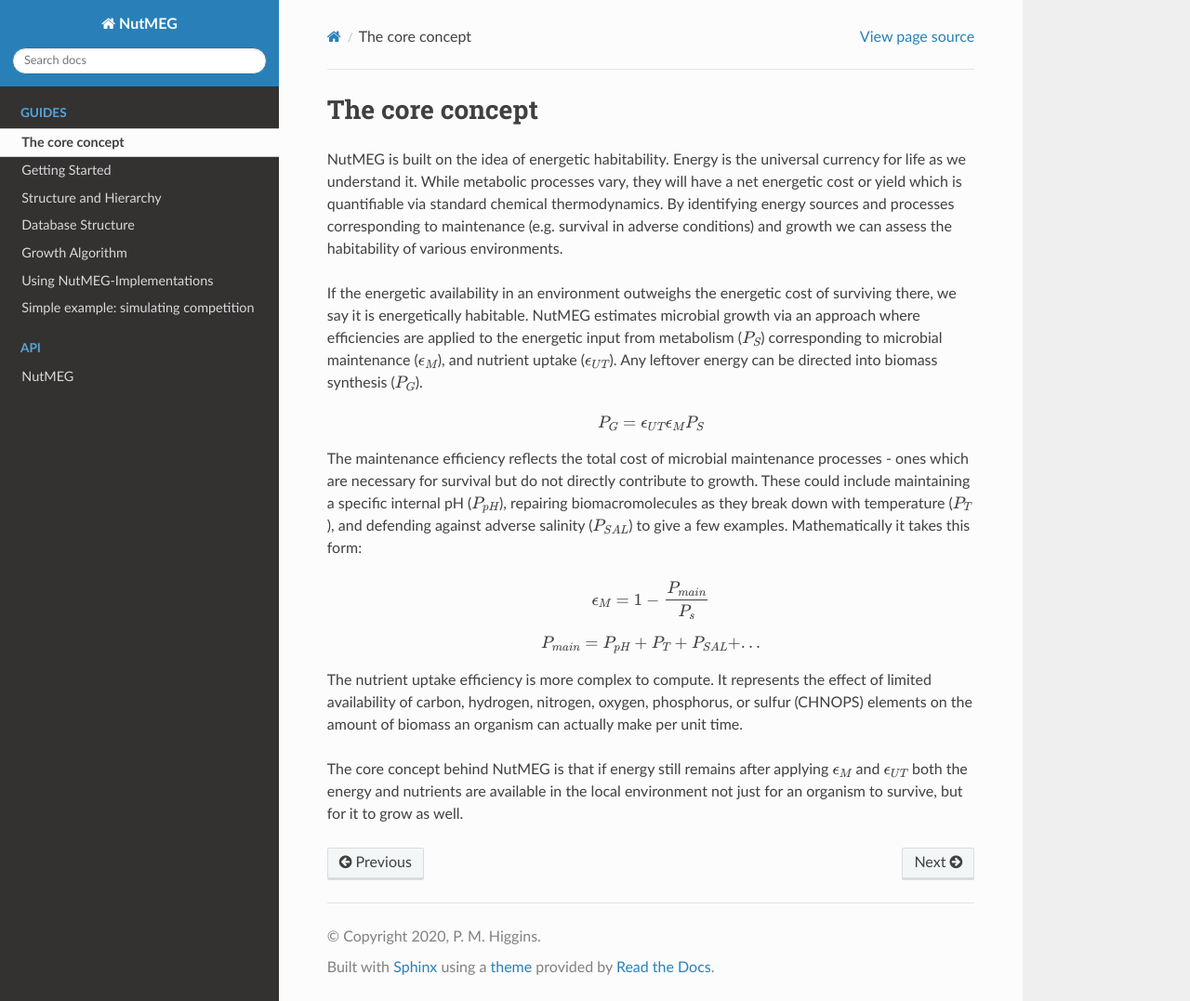
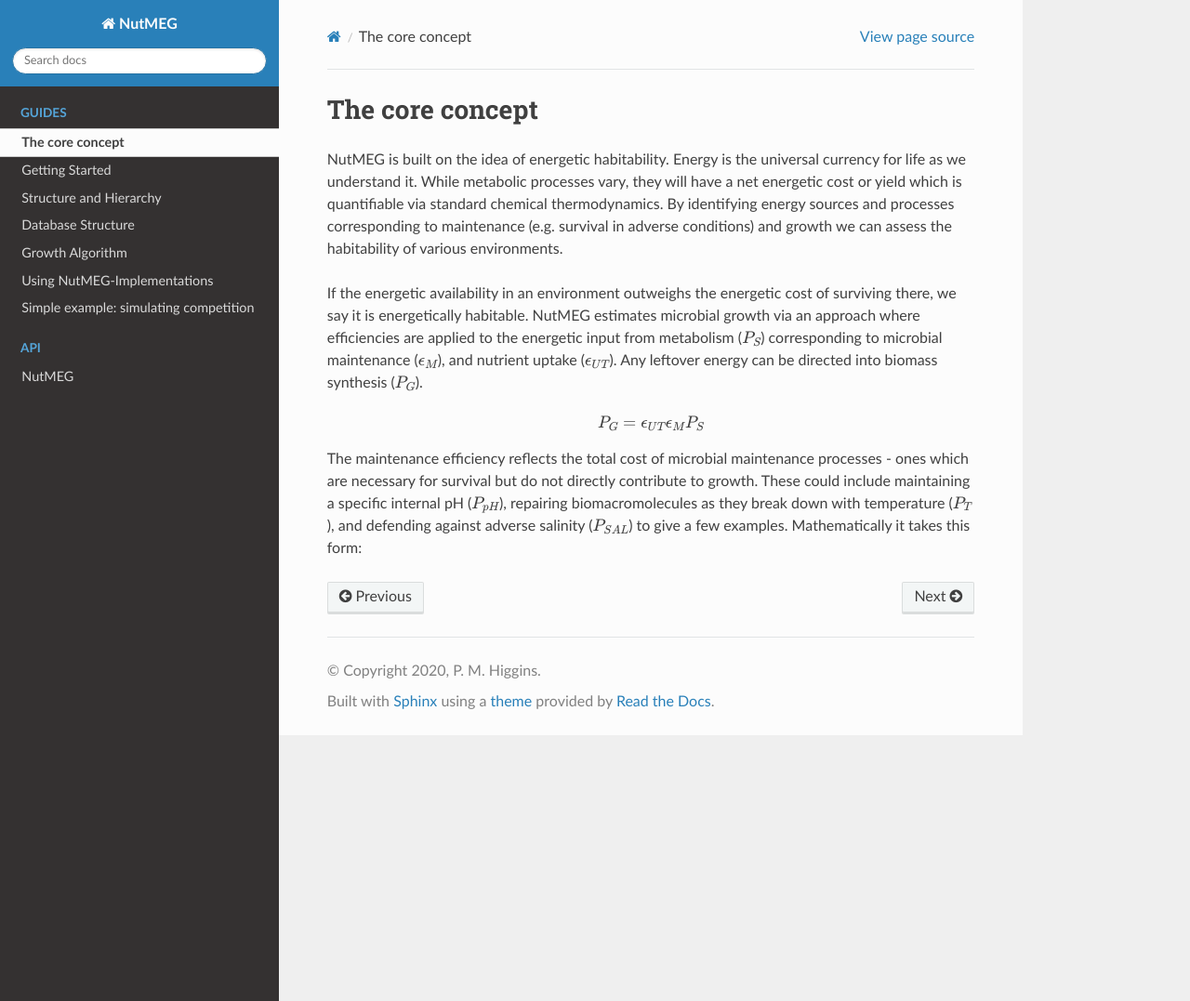
Before and after one commit to pmhiggins/NutMEG, a Sphinx documentation site: the page built from docs/guides/coreconcept.rst, in a window 1280 px wide and 1077 px high. Shown: the whole window at 93% size. Built offline with Sphinx 7.4.7 and the Read the Docs theme 2.0.0, drawn with Linux system fonts in a browser that asks for light colours.

Commit message:
Update coreconcept.rst

```diff
--- a/docs/guides/coreconcept.rst
+++ b/docs/guides/coreconcept.rst
@@ -25,19 +25,3 @@
 (:math:`P_{pH}`), repairing biomacromolecules as they break down with
 temperature (:math:`P_{T}`), and defending against adverse salinity
 (:math:`P_{SAL}`) to give a few examples. Mathematically it takes this form:
-
-.. math::
-    \epsilon_{M} = 1-\frac{P_{main}}{P_{s}}
-
-.. math::
-    P_{main} = P_{pH} + P_{T} + P_{SAL} + ...
-
-The nutrient uptake efficiency is more complex to compute. It represents the effect
-of limited availability of carbon, hydrogen, nitrogen, oxygen, phosphorus, or
-sulfur (CHNOPS) elements on the amount of biomass an organism can actually make
-per unit time.
-
-The core concept behind NutMEG is that if energy still remains after applying :math:`\epsilon_{M}`
-and :math:`\epsilon_{UT}` both the energy and nutrients are
-available in the local environment not just for an organism to survive, but for
-it to grow as well.
```
